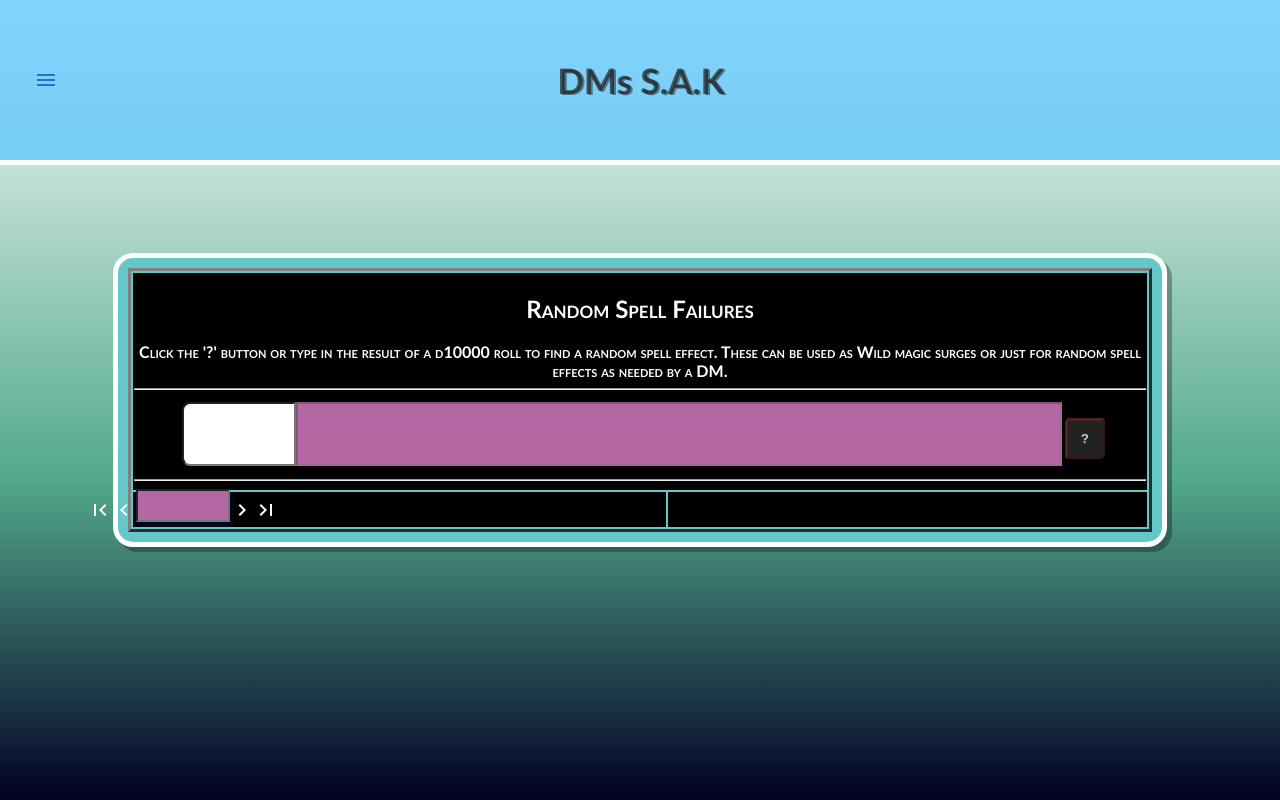
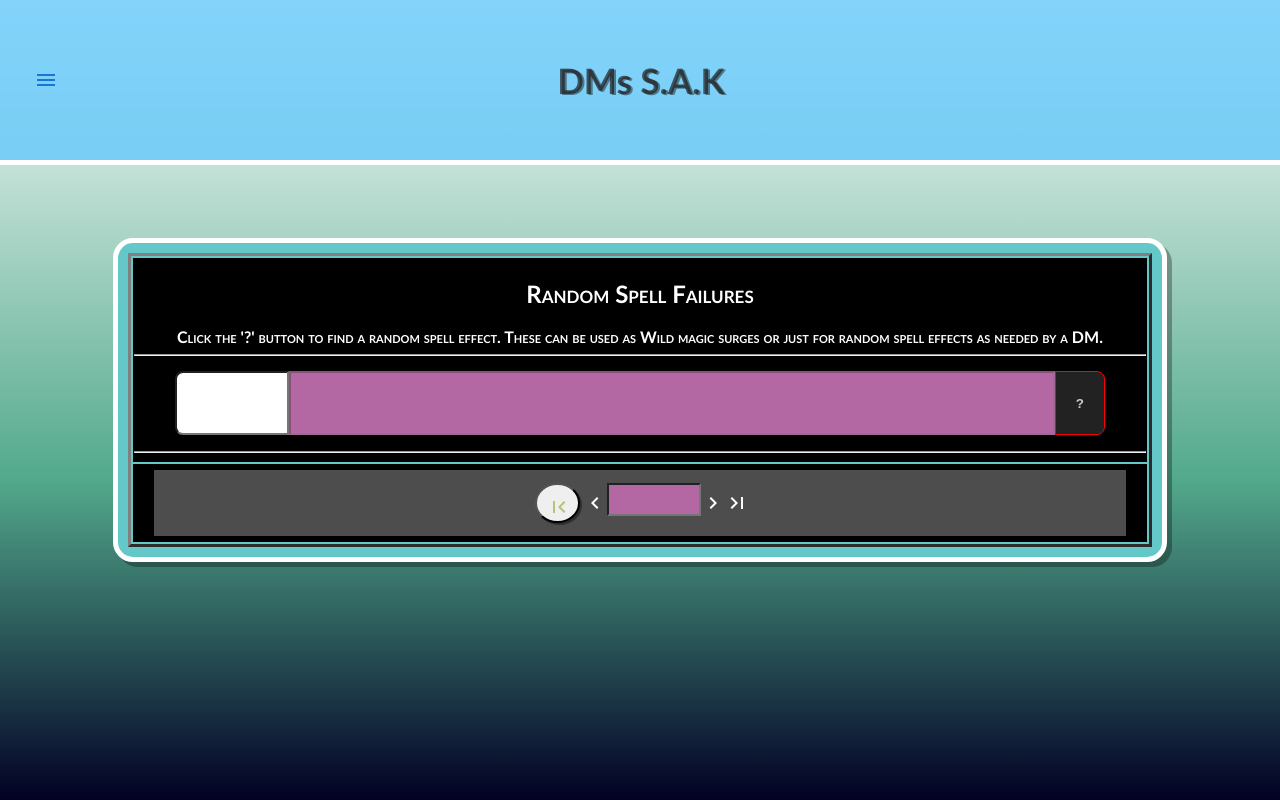
Before and after one commit to BNag87/Testing-Area, a React (Create React App) app: page /WildSurges in a window 1280 px wide. Built offline with nearby package versions, Linux system fonts and the light colour scheme.

Commit message:
Work on pagination
Some styling changes. Laptop keeps running out of memory

```diff
--- a/src/Components/Major Components/C-WildSurges.js
+++ b/src/Components/Major Components/C-WildSurges.js
@@ -22,10 +22,19 @@ export const WildSurges = () => {
     // usestate to track random effects when generated
     const [randEffect, setRandEffect] = useState("");
 
-        //short version of console.log
-        const bark = (input) => {
-            console.log(input);
-        }
+    //useState to choose an effect array to map through for display
+    const [ST_ArrayMarker, set_ST_ArrayMarker] = useState(0);
+
+//==========----------→ ↓GENERIC FUNCTIONS HERE↓ ←---------==========
+    //short version of console.log
+    const bark = (input) => {
+        console.log(input);
+    }
+
+    //create and return a random number between two inputs
+    const randRanged = (min, max) => {
+        return Math.floor(Math.random() * (max - min + 1) + min)
+    }
 
 //==========----------→ ↓JSON IMPORTS/CONVERSIONS HERE↓ ←---------==========
     //get the json data
@@ -71,13 +80,6 @@ export const WildSurges = () => {
     AR_concSplits.push(AR_pag1, AR_pag2, AR_pag3, AR_pag4, AR_pag5, AR_pag6, AR_pag7, AR_pag8, AR_pag9, AR_pag10,
                        AR_pag11, AR_pag12, AR_pag13, AR_pag14, AR_pag15, AR_pag16, AR_pag17, AR_pag18, AR_pag19, AR_pag20);
 
-    const randRanged = (min, max) => {
-        return Math.floor(Math.random() * (max - min + 1) + min)
-      }
-
-    //function to grab and spit out a random spell effect
-    //START HERE!! NEED TO REWORK IT SO IT GRABS THE RIGHT RECORD FROM THE RIGHT ARRAY
-    //SEPERATE FUNCTION MAYBE?
 
     const getRecord = (input) => {
 
@@ -148,7 +150,7 @@ export const WildSurges = () => {
                             {/* TABLEROW TAG */}
                             <SuperTH colSpan={4}>
                                 <h2>Random Spell Failures</h2>
-                                Click the '?' button or type in the result of a d10000 roll to find a random spell effect. These can be used as Wild magic surges or just for random spell effects as needed by a DM.
+                                Click the '?' button to find a random spell effect. These can be used as Wild magic surges or just for random spell effects as needed by a DM.
                             <hr/>
 
                             <InvisiDiv inputMargin="15px 0px 0px 10px">
@@ -176,11 +178,13 @@ export const WildSurges = () => {
 
                                 <Button
                                     inputBackground = "#222222"
-                                    inputBorder= "outset rgba(150, 40, 40, 0.4) 3px"
+                                    inputRadius = "0px 8px 8px 0px"
                                     inputColor = "#cccccc"
+                                    inputMargin= "0px 10px 8px 0px"
                                     inputFontSize = "normal"
                                     inputFontVariant = "normal"
-                                    inputWidth = "40px"
+                                    inputWidth="50px"
+                                    inputHeight="64px"
                                     onClick = {() => randomEffect()}>
                                     ?
                                 </Button>
@@ -202,21 +206,34 @@ export const WildSurges = () => {
                             </>
                         ))
                     } */}
-
-                    <InvisiDiv inputWidth="100px" inputBackground="rgba(20,20, 90, 0.3)">
+                <TableRow>
+                    <SuperTH colSpan={4}>
+                    <InvisiDiv
+                        inputWidth="auto"
+                        inputBackground="rgba(255,255, 255, 0.3)"
+                        inputBorder="solid rgba(255, 255, 255, 0.1) 1px"
+                        inputFlexDirection="row"
+                        inputMargin="5px 20px 5px 20px"
+                        inputPadding="10px"
+                        >
                     {/* PAGINATION FEATURE */}
 
-                        <FirstPage/>
+                        <Button
+                            inputBorder=" solid rbga(255 ,255 ,255 ,0.2) 1px"
+                            inputRadius="100%"
+                            inputBackground="rbga(255,255,255,0.1)"
+                            inputWidth="45px"
+                            inputHeight="40px"> <FirstPage/> </Button>
                             <NavigateBeforeIcon/>
                                 <TextInput/>
                             <NavigateNextIcon/>
                         <LastPage/>
+
                     </InvisiDiv>
+                    </SuperTH>
 
-                    <SuperTD NoHoverTD colSpan={2}>
 
-                    </SuperTD>
-
+                </TableRow>
                     </TableHead>
                 </Table>
             </Wrapper>
--- a/src/styles.js
+++ b/src/styles.js
@@ -21,10 +21,12 @@ body {
 // ==========-------------------- HEADER STYLES
 export const InvisiDiv = styled.div`
 display: flex;
+
 background: ${props => props.inputBackground || "none"};
 align-items: ${props => props.inputAlignItems || "center"};
 justify-content: ${props => props.inputJustifyContent || "center"};
 text-align: ${props => props.inputTextAlign || "center"};
+
 width: ${props => props.inputWidth || "auto"};
 height: ${props => props.inputHeight || "auto"};
 z-index: ${props => props.Z || "5"};
```
